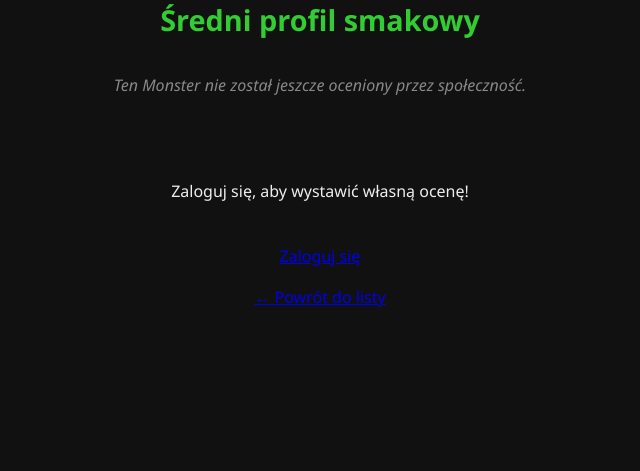
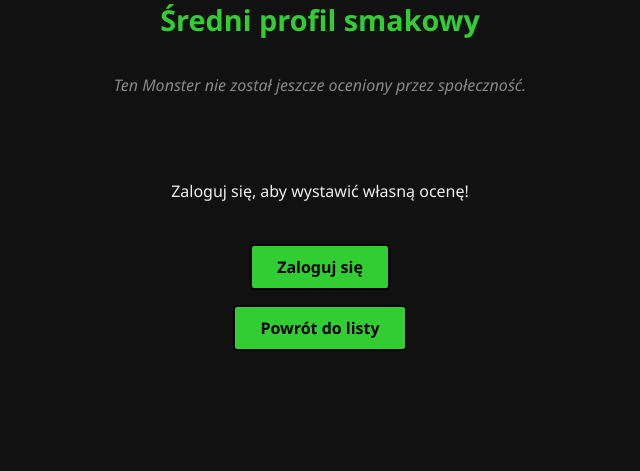
Before and after one commit to badgersky/RateDaMonster, a PHP site: template public/views/monster-details.html in a window 1280 px wide. Shown: the part 718-1189 px from the top of the page, without its empty margins (320-960 px from the left). Before the commit the page ends 1025 px from the top, so only its background shows below. Run offline with PHP 8.4, Linux system fonts and the light colour scheme; the template is opened without the code that fills it, so the values that code supplies are empty.

Commit message:
changed styles of cancel and go back button on two pages

```diff
--- a/public/styles/style.css
+++ b/public/styles/style.css
@@ -154,7 +154,7 @@ input:focus {
     margin: 0;
 }
 
-button, .btn-add, .btn-edit, .btn-save, .btn-delete, .btn-login, .btn-submit {
+button, .btn-add, .btn-edit, .btn-save, .btn-delete, .btn-login, .btn-submit, .btn-cancel {
     display: inline-block;
     padding: 10px 25px;
     font-size: 1rem;
@@ -174,12 +174,12 @@ button, .btn-add, .btn-edit, .btn-save, .btn-delete, .btn-login, .btn-submit {
     width: fit-content;
 }
 
-button, .btn-add, .btn-edit, .btn-save, .btn-login, .btn-submit {
+button, .btn-add, .btn-edit, .btn-save, .btn-login, .btn-submit, .btn-cancel {
     background-color: var(--monster-green);
     color: #000;
 }
 
-button:hover, .btn-add:hover, .btn-edit:hover, .btn-save:hover, .btn-login:hover, .btn-submit:hover {
+button:hover, .btn-add:hover, .btn-edit:hover, .btn-save:hover, .btn-login:hover, .btn-submit:hover, .btn-cancel:hover {
     background-color: #1a1a1a;
     color: var(--monster-green);
 }
--- a/public/views/monster-details.html
+++ b/public/views/monster-details.html
@@ -75,16 +75,16 @@
                         </div>
 
                         <div class="action-buttons">
-                            <button type="submit" class="submit-btn">Zapisz moją ocenę</button>
-                            <a href="/monsters" class="back-link">← Powrót do listy</a>
+                            <button type="submit" class="btn-submit">Zapisz moją ocenę</button>
+                            <a href="/monsters" class="btn-cancel">← Powrót do listy</a>
                         </div>
                     </form>
                 <?php else: ?>
                     <div class="login-prompt text-center">
                         <p>Zaloguj się, aby wystawić własną ocenę!</p>
                         <div class="action-buttons">
-                            <a href="/login" class="submit-btn">Zaloguj się</a>
-                            <a href="/monsters" class="back-link">← Powrót do listy</a>
+                            <a href="/login" class="btn-login">Zaloguj się</a>
+                            <a href="/monsters" class="btn-cancel">Powrót do listy</a>
                         </div>
                     </div>
                 <?php endif; ?>
```
